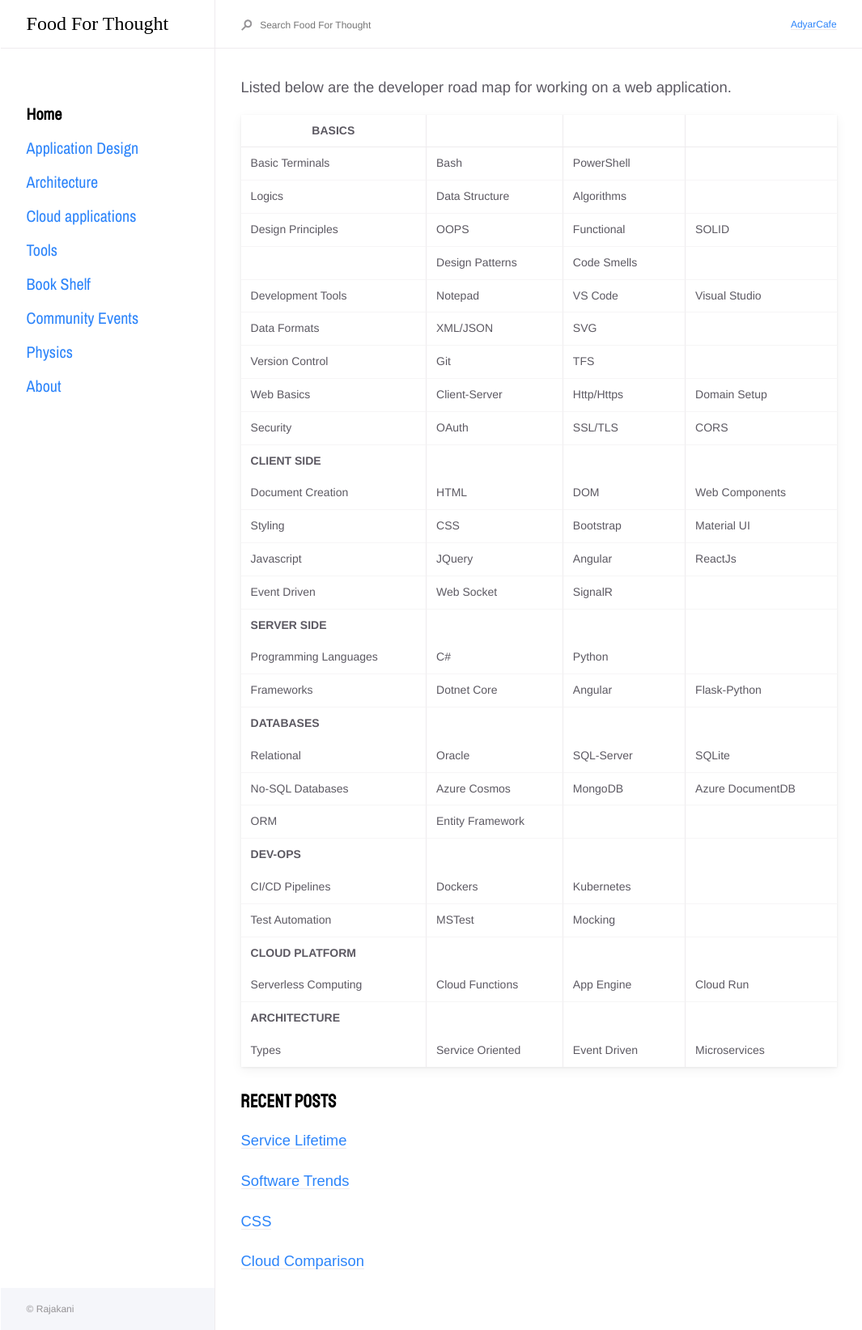
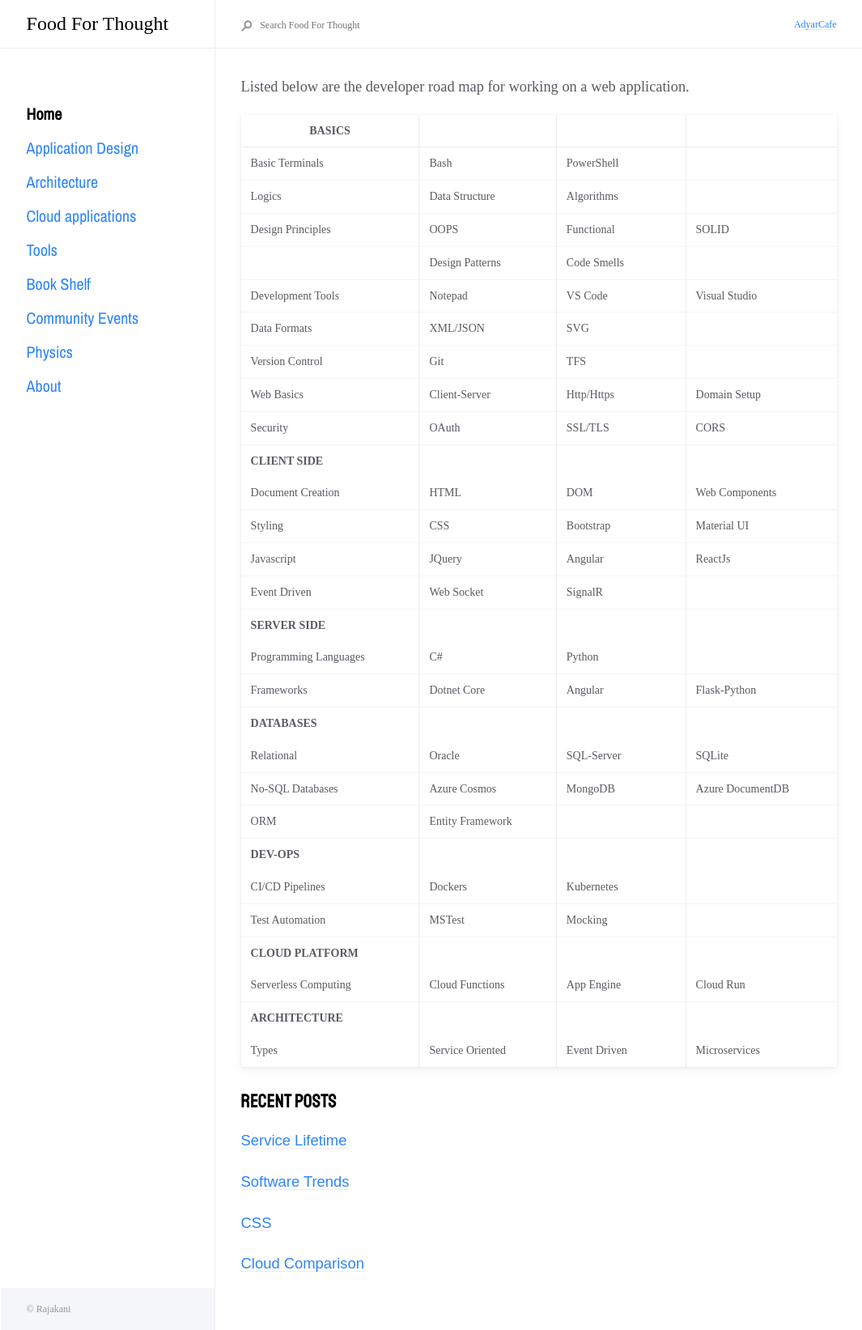
Before and after one commit to Rajakani/rajakani.github.io, a Jekyll site: the page built from index.md, in a window 1280 px wide. Shown: the whole page at 81% size, without its empty margins (16-1081 px from the left). Built offline with Jekyll 4.4.1, drawn with Linux system fonts in a browser that asks for light colours; some web fonts are replaced.

Commit message:
updated font

```diff
--- a/_includes/head.html
+++ b/_includes/head.html
@@ -24,7 +24,7 @@
 
     gtag('config', '{{ site.ga_tracking }}');
   </script>
-<link href="https://fonts.googleapis.com/css?family=Archivo+Narrow|Nunito+Sans|Libre+Barcode+128+Text|Beth+Ellen|Staatliches&display=swap" rel="stylesheet">
+<link href="https://fonts.googleapis.com/css?family=Archivo+Narrow|Nunito+Sans|Libre+Barcode+128+Text|Beth+Ellen|Staatliches&display=swap|Lato:wght@300&display=swap" rel="stylesheet">
 <script src="https://cdnjs.cloudflare.com/ajax/libs/jquery/3.4.1/jquery.js"></script>
 <script data-ad-client="ca-pub-1612531069760291" async src="https://pagead2.googlesyndication.com/pagead/js/adsbygoogle.js"></script>
   </script>
--- a/_sass/support/_variables.scss
+++ b/_sass/support/_variables.scss
@@ -3,7 +3,7 @@
 //
 
 $title-font-family: 'Libre Barcode 128 Text', 'cursive';
-$body-font-family:'Nunito+Sans',helvetica,arial,sans-serif;
+$body-font-family:'Lato,sans-serif,helvetica,arial,sans-serif';
 $techblog-body-font-family: 'Nunito+Sans',helvetica,arial,sans-serif;
 $header-font-family: 'Staatliches', 'cursive';
 $quotes-font-family: 'Beth Ellen', 'cursive';
```
